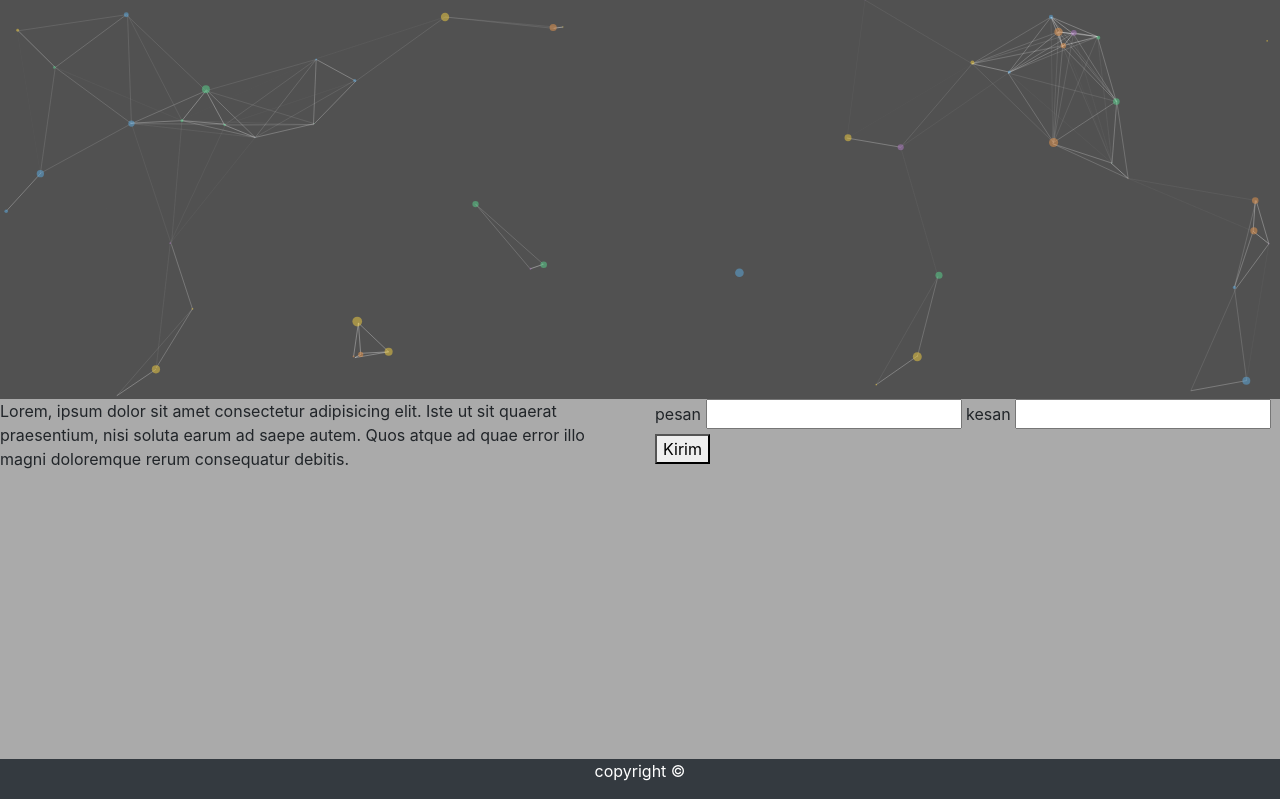
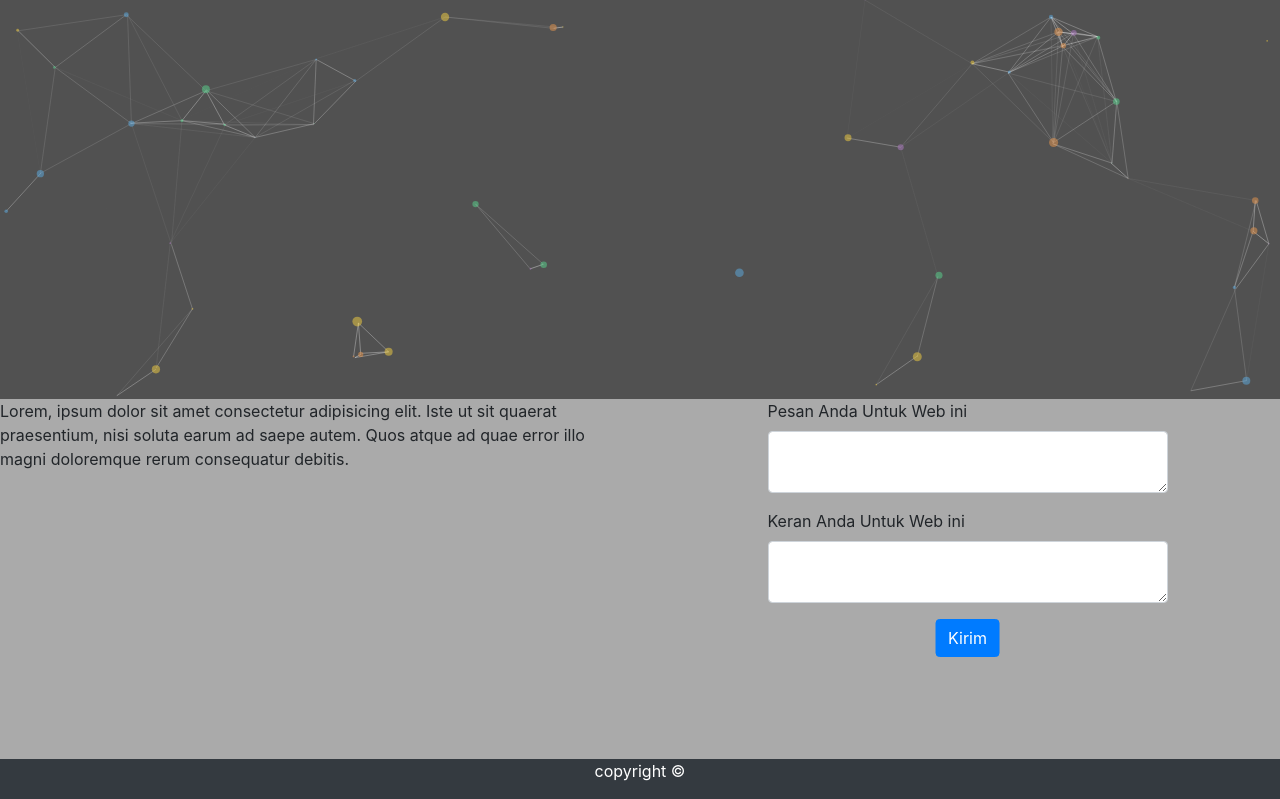
Before and after one commit to CJHydraGenZ/TugasUas, a PHP site: page /TugasUas/ in a window 1280 px wide. Shown: the part 1659-2458 px from the top of the page. Run offline with PHP 8.4, Linux system fonts and the light colour scheme; data that the repository does not hold is empty; some libraries are stand-ins or nearby versions.

Commit message:
Update desain css and  bootstrap

```diff
--- a/assets/css/main.css
+++ b/assets/css/main.css
@@ -108,6 +108,32 @@
 }
 
 
+
+.form {
+    position: relative;
+    width: 100%;
+    height: 100%;
+    /* text-align: center; */
+}
+
+.form-group.kirim {
+    position: relative !important;
+    width: 400px;
+}
+
+/* .form-group label {
+    text-align: center;
+} */
+
+.kirim {
+    position: relative !important;
+    left: 50%;
+    transform: translateX(-50%);
+}
+
+
+
+
 /* .music {
     position: relative;
     text-align: center;
@@ -178,6 +204,7 @@
 }
 
 .copyright {
+    margin-top: 100px;
     position: absolute;
     text-align: center;
     bottom: 0;
@@ -239,6 +266,13 @@
     .fab {
         font-size: 100px;
     }
+
+    /* #pesan,
+    #kesan {
+        width: 400px;
+
+
+    } */
 }
 
 /* tablet */
@@ -322,4 +356,35 @@
     .fab {
         font-size: 20px;
     }
+
+
+
+    .form {
+        /* height: 1000px; */
+        padding: 0;
+        margin: 4px 0 0 0;
+        line-height: 0;
+    }
+
+    .form-group {
+        margin: 0;
+    }
+
+    .form-group.kirim {
+        position: relative !important;
+        width: 200px;
+
+    }
+
+    .kirim {
+
+        position: relative !important;
+        left: 50%;
+        transform: translateX(-50%);
+    }
+
+
+
+
+
 }
--- a/index.php
+++ b/index.php
@@ -150,14 +150,26 @@
                 <div class="col">
                     Lorem, ipsum dolor sit amet consectetur adipisicing elit. Iste ut sit quaerat praesentium, nisi soluta earum ad saepe autem. Quos atque ad quae error illo magni doloremque rerum consequatur debitis.
                 </div>
-                <div class="col">
-                    <form id="ajax" action="" method="post">
+                <div class="col ukuran">
+                    <!-- <form id="ajax" action="" method="post">
                         <label for="pesan">pesan</label>
                         <input type="text" name="pesan" id="pesan">
                         <label for="kesan">kesan</label>
                         <input type="text" name="kesan" id="kesan">
 
                         <button type="submit" name="submit">Kirim</button>
+                    </form> -->
+                    <form id="ajax" action="" method="post" class="form">
+
+                        <div class="form-group kirim">
+                            <label for="pesan">Pesan Anda Untuk Web ini</label>
+                            <textarea name="pesan" class="form-control" id="pesan" rows="2"></textarea>
+                        </div>
+                        <div class="form-group kirim">
+                            <label for="kesan">Keran Anda Untuk Web ini</label>
+                            <textarea name="kesan" class="form-control" id="kesan" rows="2"></textarea>
+                        </div>
+                        <button type="submit" name="submit" class="btn btn-primary kirim">Kirim</button>
                     </form>
                 </div>
             </div>
```
